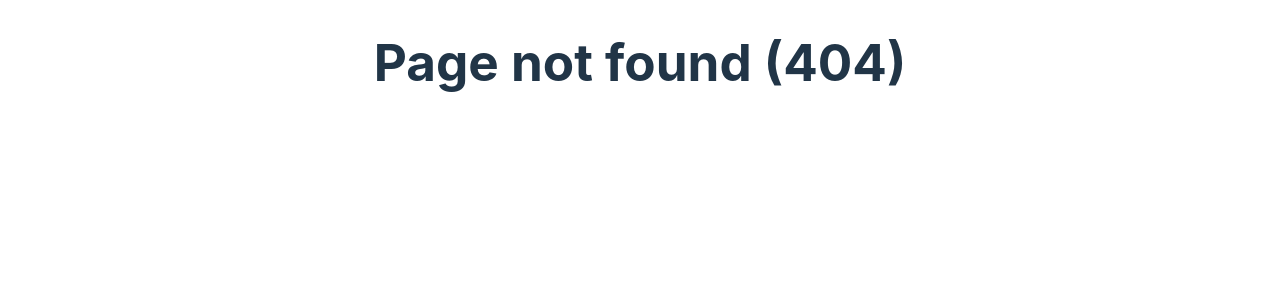
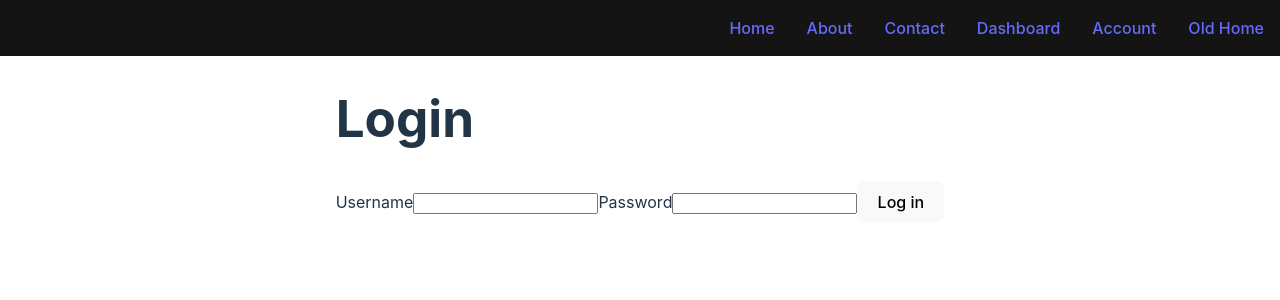
Before and after one commit to j-mattias/react-router-exercises, a React (Vite) app: page /login in a window 1280 px wide. Before the commit this address had no page. Shown: the top 300 px of the page. Built offline with nearby package versions, Linux system fonts and the light colour scheme.

Commit message:
Exercise 4

```diff
--- a/src/components/App.tsx
+++ b/src/components/App.tsx
@@ -2,6 +2,7 @@ import { Outlet } from "react-router-dom";
 import { Navbar } from ".";
 
 export function App() {
+
   return (
     <>
       <Navbar />
--- /dev/null
+++ b/src/components/LoginForm.tsx
@@ -0,0 +1,11 @@
+export function LoginForm() {
+  return (
+    <form className="login-form">
+      <label htmlFor="username">Username</label>
+      <input id="username" name="username" type="text" />
+      <label htmlFor="password">Password</label>
+      <input id="password" name="password" type="password" />
+      <button type="submit">Log in</button>
+    </form>
+  );
+}
--- a/src/components/Navbar.tsx
+++ b/src/components/Navbar.tsx
@@ -7,6 +7,7 @@ export function Navbar() {
       <Link to="/about">About</Link>
       <Link to="/contact">Contact</Link>
       <Link to="/dashboard">Dashboard</Link>
+      <Link to="/account">Account</Link>
       <Link to="/old-home">Old Home</Link>
     </nav>
   );
--- a/src/components/index.ts
+++ b/src/components/index.ts
@@ -1,4 +1,5 @@
 export * from "./App";
+export * from "./LoginForm";
 export * from "./Navbar";
 export * from "./Settings";
 export * from "./Stats";
--- /dev/null
+++ b/src/pages/Account.tsx
@@ -0,0 +1,24 @@
+import { useState } from "react";
+import { Navigate } from "react-router-dom";
+
+// interface IAccountProps {
+//   auth: boolean;
+// }
+// { auth }: IAccountProps
+export function Account() {
+
+  const [auth, setAuth] = useState<boolean>(false);
+
+  return (
+    <>
+      {!auth && <Navigate to="/login" replace={true} />}
+      <main className="account">
+        <h1>Secret Account Info</h1>
+        <ul>
+          <li>Account id: 41299</li>
+          <li>Password: *******</li>
+        </ul>
+      </main>
+    </>
+  );
+}
--- /dev/null
+++ b/src/pages/Login.tsx
@@ -0,0 +1,12 @@
+import { LoginForm } from "../components";
+
+export function Login() {
+  return (
+    <>
+      <main className="login">
+        <h1>Login</h1>
+        <LoginForm />
+      </main>
+    </>
+  );
+}
--- a/src/pages/index.ts
+++ b/src/pages/index.ts
@@ -1,6 +1,8 @@
 export * from "./About";
+export * from "./Account";
 export * from "./Contact";
 export * from "./Dashboard";
 export * from "./Home";
+export * from "./Login";
 export * from "./NotFound";
 export * from "./OldHome";
```
Also changed, not shown: src/router.tsx (+9 -1 lines).
